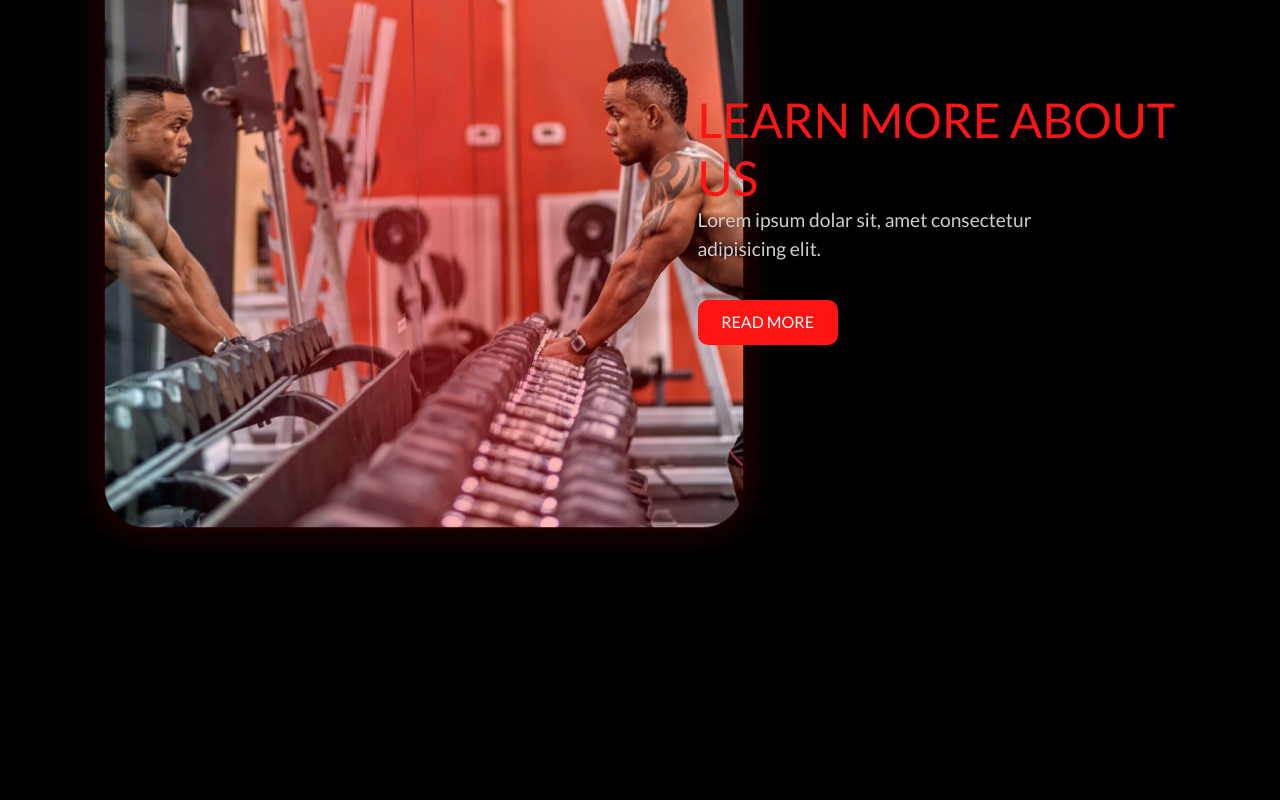
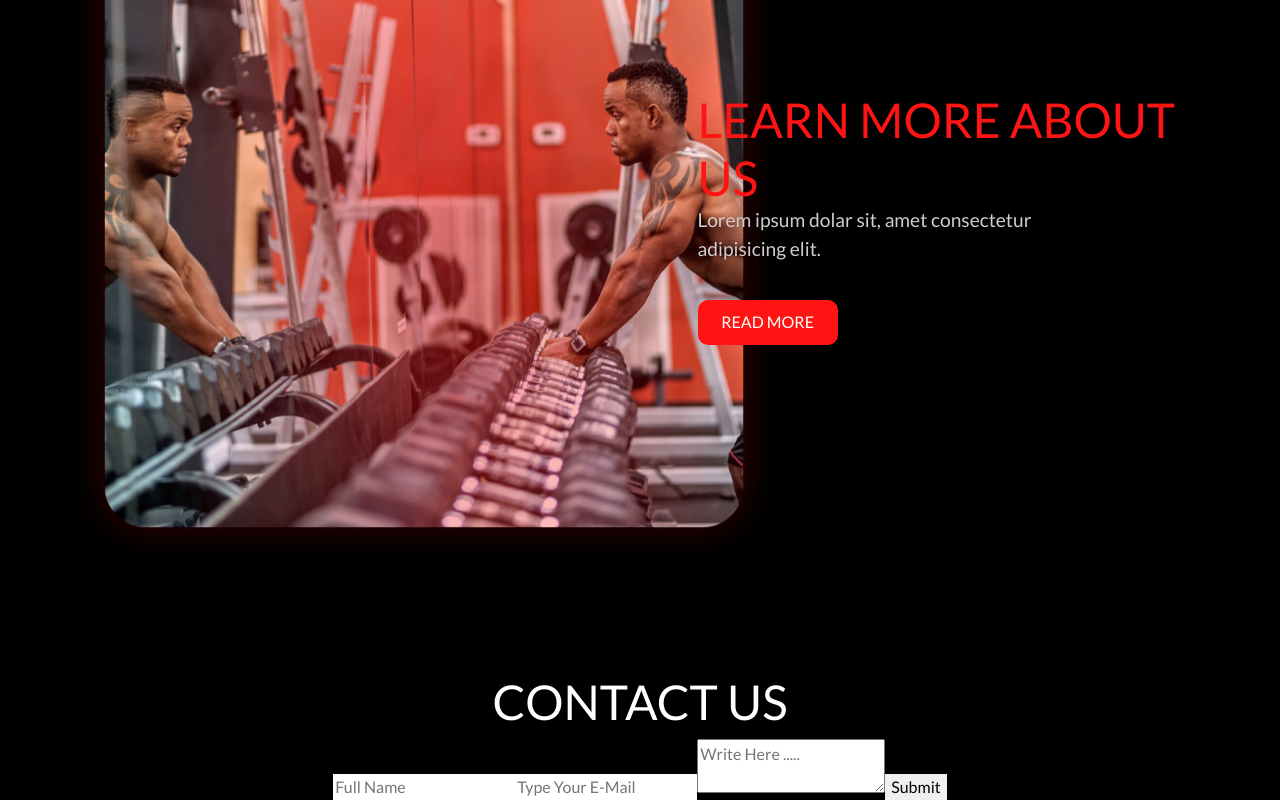
Before and after one commit to onexactly/landing-2, a React (Create React App) app: page / in a window 1280 px wide. Shown: the part 2115-2915 px from the top of the page. Before the commit the page ends 2788 px from the top, so only its background shows below. Built offline with nearby package versions, Linux system fonts and the light colour scheme.

Commit message:
(fixed): resolve some warnings

```diff
--- a/src/App.js
+++ b/src/App.js
@@ -4,7 +4,7 @@ import Header from "./Components/Header";
 import Features from "./Components/Feature";
 import Offer from "./Components/Offer";
 import About from "./Components/About";
-
+import Contact from "./Components/Contact";
 
 function App() {
     return (
@@ -14,6 +14,7 @@ function App() {
             <Features/>
             <Offer/>
             <About/>
+            <Contact/>
         </div>
      );
 }
--- /dev/null
+++ b/src/Components/Contact.jsx
@@ -0,0 +1,17 @@
+import React from 'react';
+
+function Contact() {
+    return (
+        <div id='contact'>
+            <h1>CONTACT US</h1>
+            <from>
+                <input type='text' placeholder='Full Name' required/>
+                <input type='email' placeholder='Type Your E-Mail' required/>
+                <textarea placeholder='Write Here .....' name='message'></textarea>
+                <input type='submit' valute='Send'/>
+            </from>
+        </div>
+     );
+}
+
+export default Contact;
--- a/src/Components/Mafia.jsx
+++ b/src/Components/Mafia.jsx
@@ -16,8 +16,8 @@ function Mafia() {
 
   return (
     <nav className={nav ? "nav active" : "nav"}>
-      <Link to="#" className="logo">
-        <img src={logo} alt="" />
+      <Link to="main" className="logo">
+       <img src={logo} alt='' />
       </Link>
       <input className="menu-btn" type="checkbox" id="menu-btn" />
       <label className="menu-icon" for="menu-btn">
@@ -25,19 +25,19 @@ function Mafia() {
       </label>
       <ul className="menu">
         <li>
-          <Link to="0">Header</Link>
+          <Link to="main" smooth={true} duration={1000}>Header</Link>
         </li>
         <li>
-          <Link to="0">Features</Link>
+          <Link to="features"smooth={true} duration={1000}>Features</Link>
         </li>
         <li>
-          <Link to="0">Offers</Link>
+          <Link to="offer"smooth={true} duration={1000}>Offers</Link>
         </li>
         <li>
-          <Link to="0">About</Link>
+          <Link to="about"smooth={true} duration={1000}>About</Link>
         </li>
         <li>
-          <Link to="0">Contact</Link>
+          <Link to="contact"smooth={true} duration={1000}>Contact</Link>
         </li>
       </ul>
     </nav>
```
